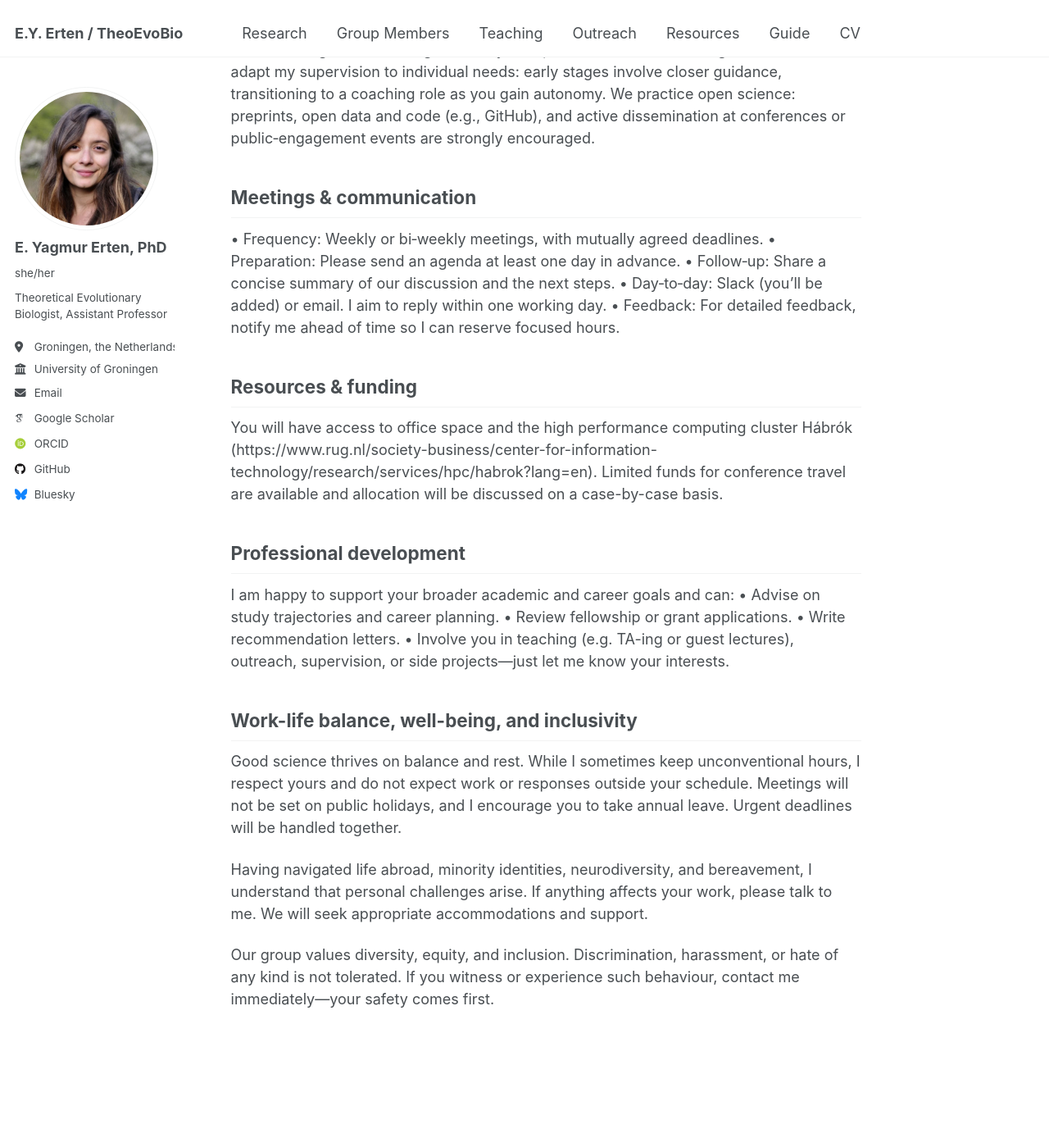
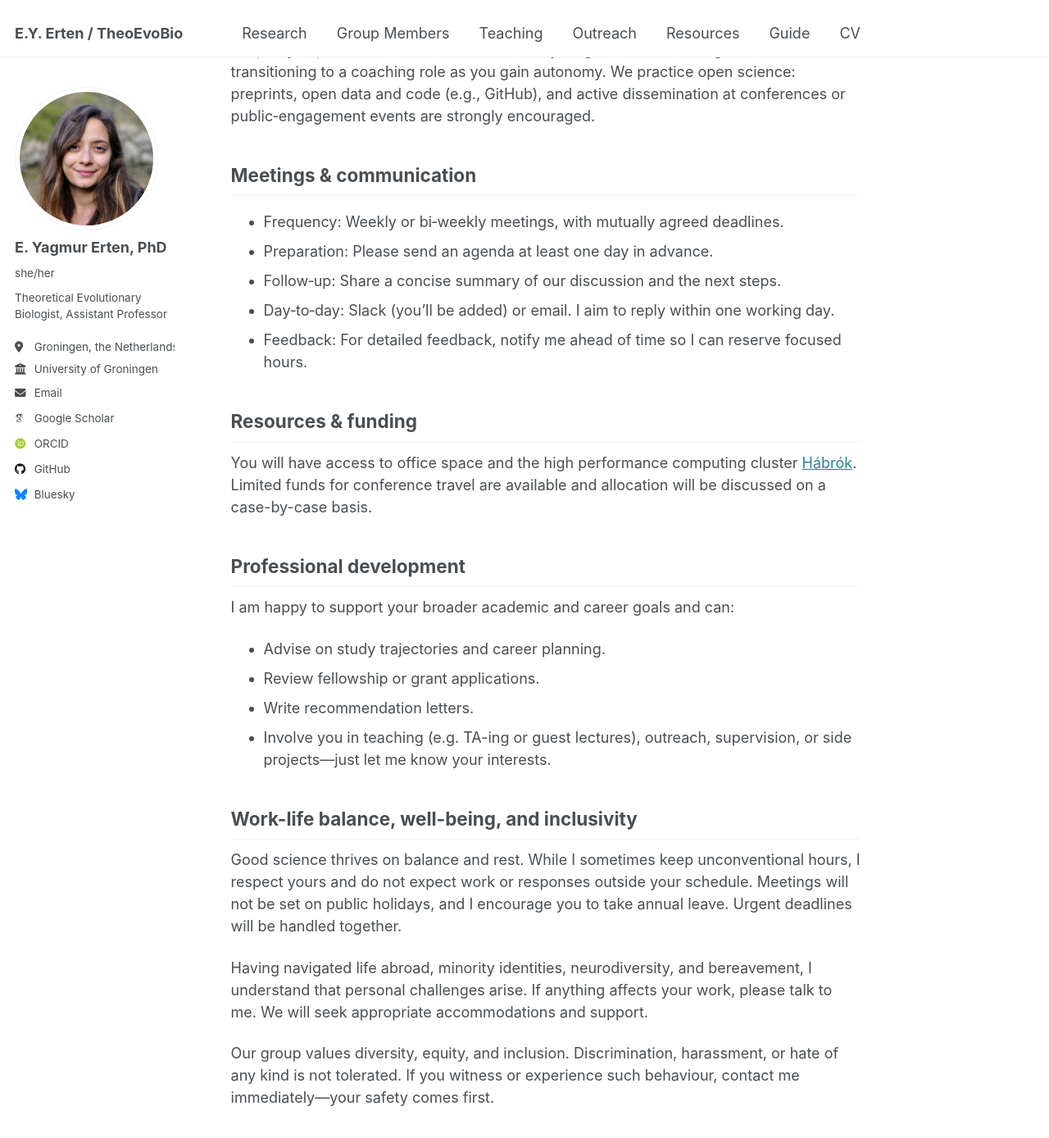
Before and after one commit to yagmurerten/yagmurerten.github.io, a Jekyll site: the page built from _pages/labguide.md, in a window 1280 px wide and 1400 px high, scrolled down 454 px. Shown: the top 1388 px of the window at 82% size. Built offline with Jekyll 4.4.1, drawn with Linux system fonts in a browser that asks for light colours; some web fonts are replaced; some of the changed text lies outside the part shown.

Commit message:
Update labguide.md

```diff
--- a/_pages/labguide.md
+++ b/_pages/labguide.md
@@ -18,23 +16,23 @@ We will co‑design a project that fits your interests and the skills you want t
 
 ## Meetings & communication
 
-• Frequency: Weekly or bi‑weekly meetings, with mutually agreed deadlines.
-• Preparation: Please send an agenda at least one day in advance.
-• Follow‑up: Share a concise summary of our discussion and the next steps.
-• Day‑to‑day: Slack (you’ll be added) or email. I aim to reply within one working day.
-• Feedback: For detailed feedback, notify me ahead of time so I can reserve focused hours.
+* Frequency: Weekly or bi‑weekly meetings, with mutually agreed deadlines.
+* Preparation: Please send an agenda at least one day in advance.
+* Follow‑up: Share a concise summary of our discussion and the next steps.
+* Day‑to‑day: Slack (you’ll be added) or email. I aim to reply within one working day.
+* Feedback: For detailed feedback, notify me ahead of time so I can reserve focused hours.
 
 ## Resources & funding
 
-You will have access to office space and the high performance computing cluster Hábrók (https://www.rug.nl/society-business/center-for-information-technology/research/services/hpc/habrok?lang=en). Limited funds for conference travel are available and allocation will be discussed on a case-by-case basis.
+You will have access to office space and the high performance computing cluster [Hábrók](https://www.rug.nl/society-business/center-for-information-technology/research/services/hpc/habrok?lang=en). Limited funds for conference travel are available and allocation will be discussed on a case-by-case basis.
 
 ## Professional development
 
 I am happy to support your broader academic and career goals and can:
-• Advise on study trajectories and career planning.
-• Review fellowship or grant applications.
-• Write recommendation letters.
-• Involve you in teaching (e.g. TA-ing or guest lectures), outreach, supervision, or side projects—just let me know your interests.
+* Advise on study trajectories and career planning.
+* Review fellowship or grant applications.
+* Write recommendation letters.
+* Involve you in teaching (e.g. TA-ing or guest lectures), outreach, supervision, or side projects—just let me know your interests.
 
 ## Work-life balance, well-being, and inclusivity
 
```
Also changed, not shown: other parts of _pages/labguide.md (+1 -3 lines).
